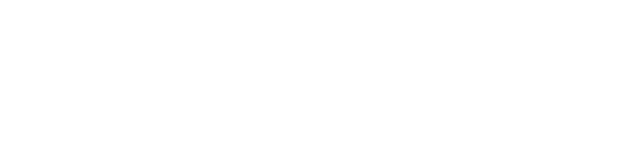
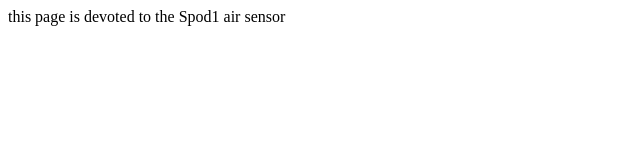
Before and after one commit to rebelford/Spod1-repo, a plain HTML site: page index.html in a window 1280 px wide. Shown: the whole page, without its empty margins (0-640 px from the left). Drawn offline with Linux system fonts and the light colour scheme.

Commit message:
Update index.html
Added text to the body of the webpage

```diff
--- a/index.html
+++ b/index.html
@@ -6,6 +6,7 @@
     <title>Document</title>
 </head>
 <body>
+    this page is devoted to the Spod1 air sensor
 
 </body>
 </html>
```
